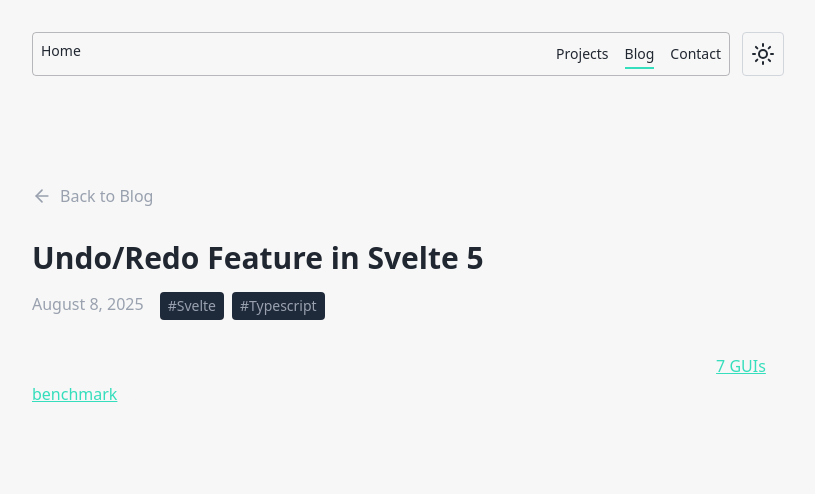
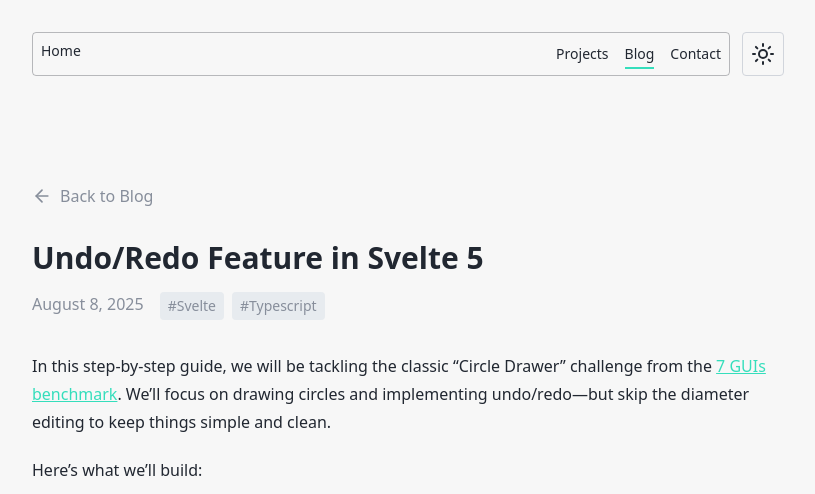
Before and after one commit to temesgen-982/portfolio-astro, an Astro site: page /blog/undoredo-feature-in-svelte-5 in a window 1280 px wide. Shown: the top 494 px of the page, without its empty margins (232-1047 px from the left). Built offline with nearby package versions, Linux system fonts and the light colour scheme; Astro itself is replaced by a stand-in of ours; some packages are replaced by stand-ins of ours.

Commit message:
style: text color

```diff
--- a/src/pages/blog/[...slug].astro
+++ b/src/pages/blog/[...slug].astro
@@ -19,7 +19,7 @@
     <article class="py-12 overflow-hidden">
         <a
             href="/blog"
-            class="inline-flex items-center gap-2 mb-8 text-gray-400 hover:text-brand-teal transition-colors"
+            class="inline-flex items-center gap-2 mb-8 text-medium-gray hover:text-brand-teal transition-colors"
         >
             <ArrowLeft size={20} />
             Back to Blog
@@ -30,14 +30,14 @@
                 <img
                     src={post.data.heroImage}
                     alt={post.data.title}
-                    class="w-full h-auto aspect-video object-cover rounded-lg border border-gray-800"
+                    class="w-full h-auto aspect-video object-cover rounded-lg border border-dark-slate/20 dark:border-gray-800"
                 />
             </div>
         )}
 
         <div class="mb-8">
             <h1 class="text-3xl font-bold mb-4">{post.data.title}</h1>
-            <div class="text-gray-400 flex flex-wrap gap-4">
+            <div class="text-medium-gray flex flex-wrap gap-4">
                 <time datetime={post.data.pubDate.toISOString()}>
                     {post.data.pubDate.toLocaleDateString('en-US', {
                         year: 'numeric',
@@ -48,14 +48,14 @@
                 {post.data.tags && (
                     <div class="flex flex-wrap gap-2">
                         {post.data.tags.map(tag => (
-                            <span class="bg-gray-800 px-2 py-1 rounded text-sm">#{tag}</span>
+                            <span class="bg-light-gray dark:bg-gray-800 px-2 py-1 rounded text-sm">#{tag}</span>
                         ))}
                     </div>
                 )}
             </div>
         </div>
 
-        <div class="prose prose-invert max-w-full prose-pre:overflow-x-auto prose-img:max-w-full">
+        <div class="prose dark:prose-invert max-w-full prose-pre:overflow-x-auto prose-img:max-w-full">
             <Content />
         </div>
     </article>
```
